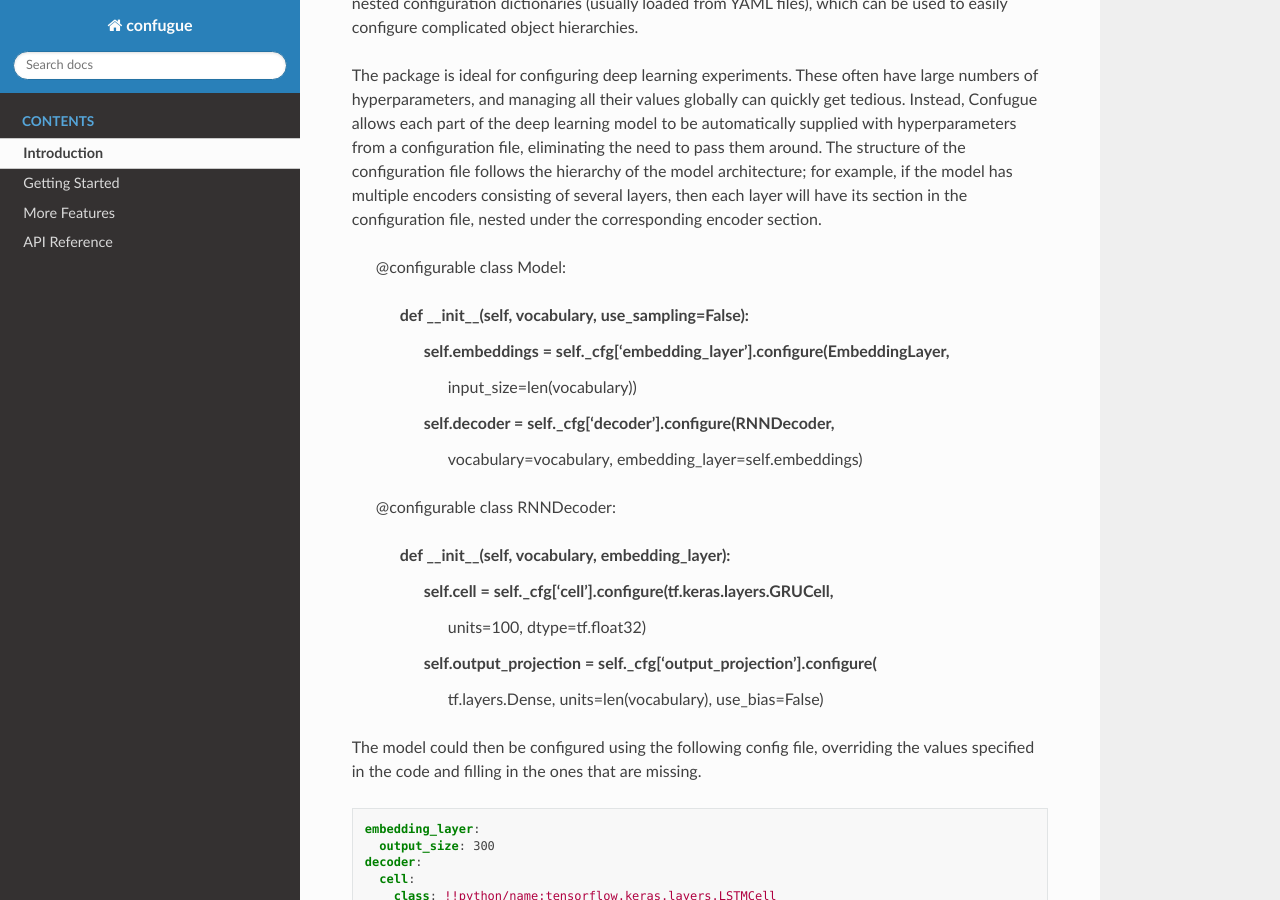
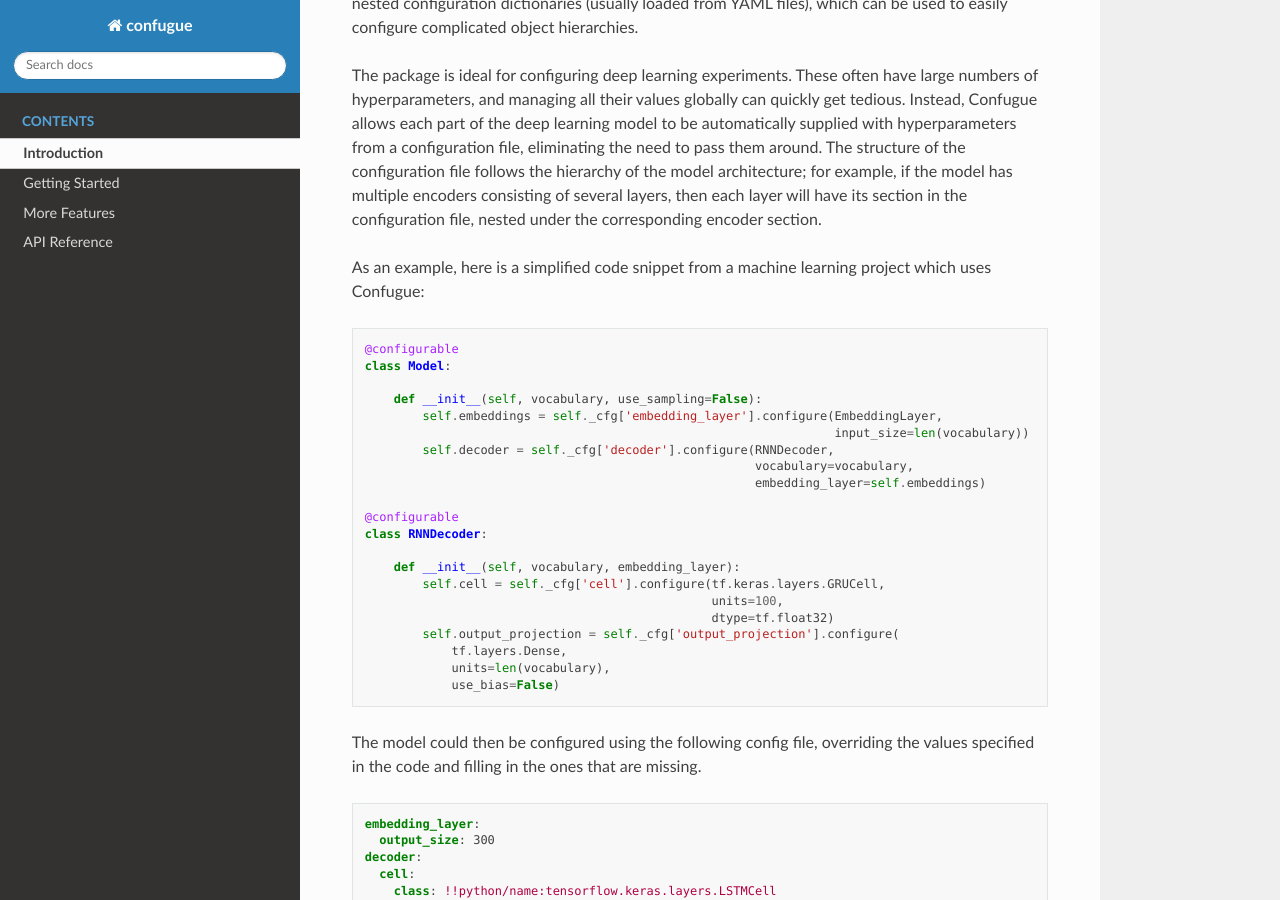
Before and after one commit to cifkao/confugue, a Sphinx documentation site: the page built from docs/index.rst, in a window 1280 px wide and 900 px high, scrolled down 248 px. Built offline with Sphinx 7.4.7 and the Read the Docs theme 2.0.0, drawn with Linux system fonts in a browser that asks for light colours.

Commit message:
Fix docs

```diff
--- a/docs/index.rst
+++ b/docs/index.rst
@@ -8,6 +8,8 @@ Introduction
 Confugue is a hierarchical configuration framework for Python. It provides a wrapper class for nested configuration dictionaries (usually loaded from YAML files), which can be used to easily configure complicated object hierarchies.
 
 The package is ideal for configuring deep learning experiments. These often have large numbers of hyperparameters, and managing all their values globally can quickly get tedious. Instead, Confugue allows each part of the deep learning model to be automatically supplied with hyperparameters from a configuration file, eliminating the need to pass them around. The structure of the configuration file follows the hierarchy of the model architecture; for example, if the model has multiple encoders consisting of several layers, then each layer will have its section in the configuration file, nested under the corresponding encoder section.
+
+As an example, here is a simplified code snippet from a machine learning project which uses Confugue::
 
    @configurable
    class Model:
```
